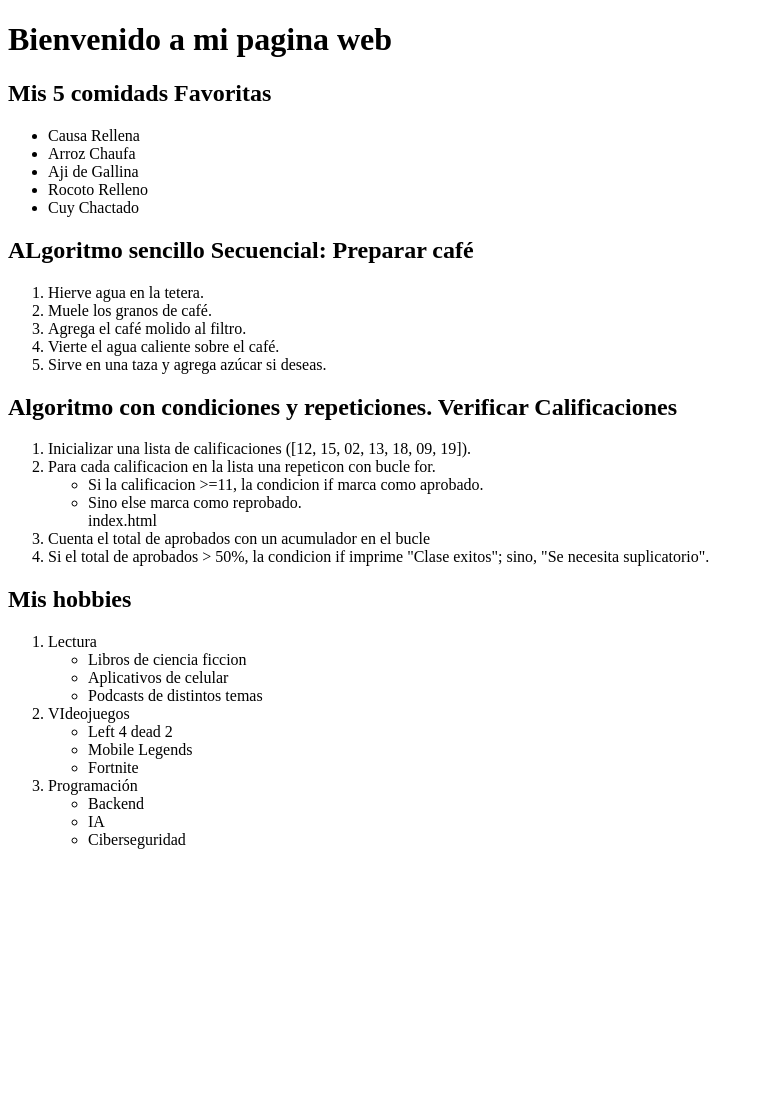
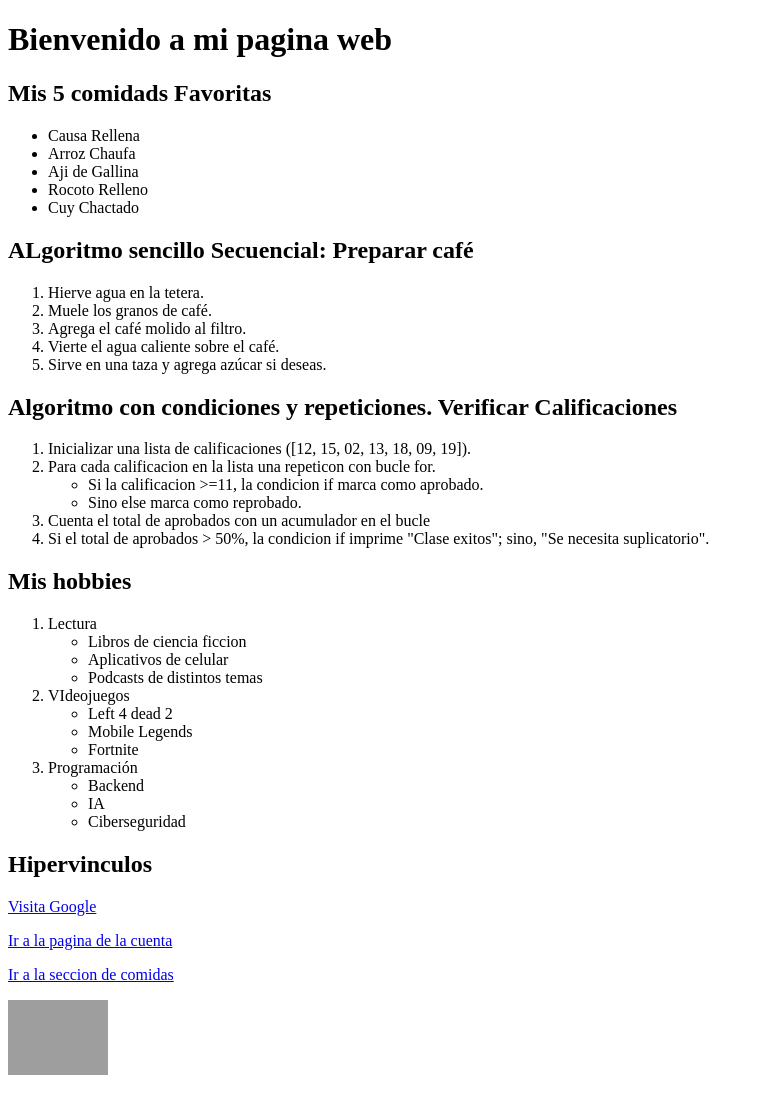
Before and after one commit to Nyzer2/Laboratorio04, a plain HTML site: page index.html in a window 1280 px wide. Shown: the whole page, without its empty margins (0-764 px from the left). Before the commit the page ends 865 px from the top, so only its background shows below. Drawn offline with Linux system fonts and the light colour scheme; grey boxes are pictures that could not be loaded.

Commit message:
Agrego de hipervinculos internos/Externos

```diff
--- a/index.html
+++ b/index.html
@@ -35,7 +35,7 @@
             <ul>
                 <li>Si la calificacion >=11, la condicion if marca como aprobado.</li>
                 <li>Sino else marca como reprobado.</li>
-index.html     </ul>
+            </ul>
        </li>
        <li>Cuenta el total de aprobados con un acumulador en el bucle</li>
        <li>Si el total de aprobados > 50%, la condicion if imprime "Clase exitos"; sino, "Se necesita suplicatorio".</li>
@@ -60,5 +60,20 @@ index.html     </ul>
             <li>Ciberseguridad</li>
         </ul></li>
     </ol>
-<body>
+    <h2>Hipervinculos</h2>
+
+    <!-- Hipervinculo Externo -->
+     <p><a href="https://www.google.com" target="_blank">Visita Google </a></p>
+
+    <!-- Hipervinculo Interno -->
+     <p><a href="cuenta.html">Ir a la pagina de la cuenta</a></p>
+
+     <!-- Hiperviculo Interno dentro de la misma pagina -->
+     <p><a href="#seccion-Comidas">Ir a la seccion de comidas</a></p>
+
+     <!-- Combinacion de imagen con enlace -->
+     <p><a href="https://www.wikipedia.org" target="_blank">
+        <img src="https://upload.wikimedia.org/wikipedia/commons/thumb/6/63/Wikipedia-logo.png/800px-Wikipedia-logo.png" alt="Logo de Wikipedia" width="100">
+            </a></p>
+</body>
 </html>
```
